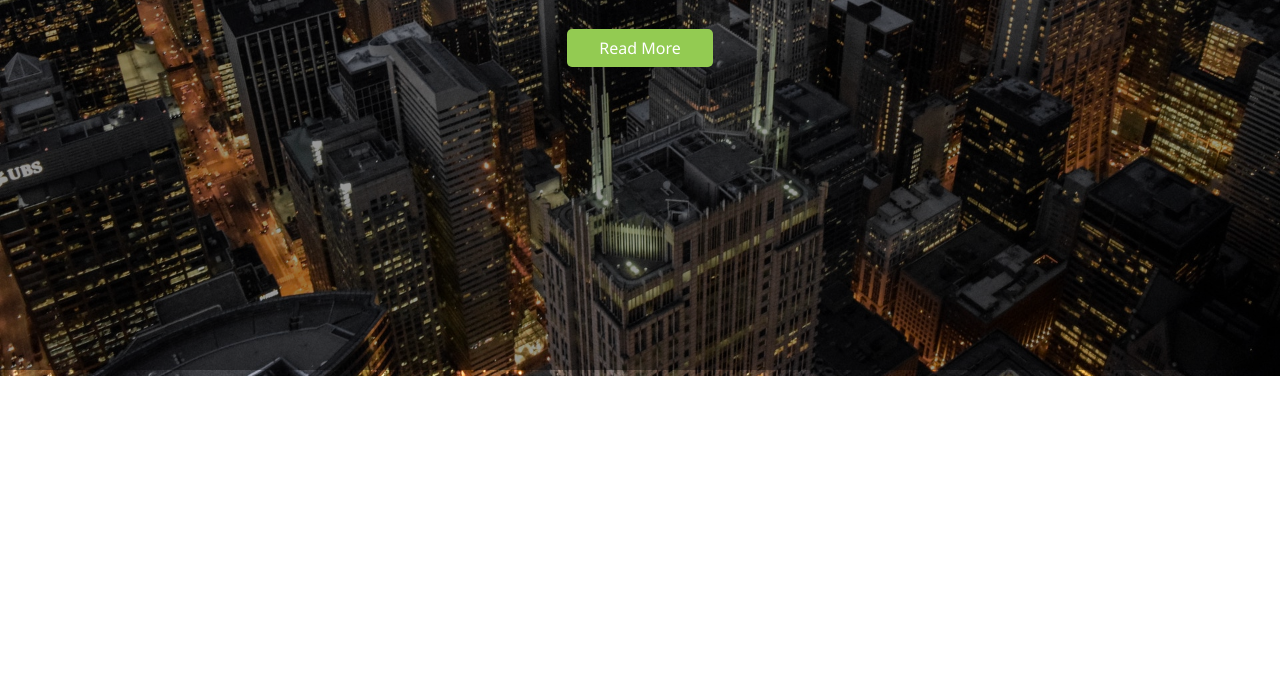
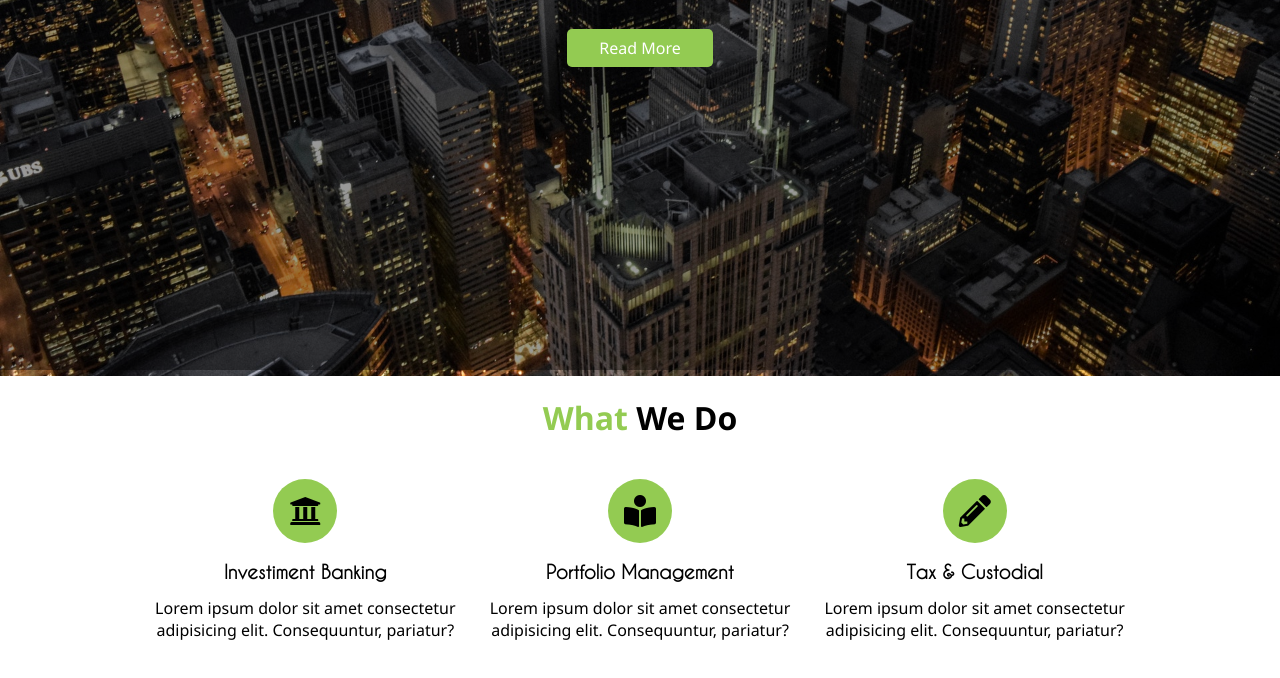
Before and after one commit to adilsonfuta/EdgedLedger, a plain HTML site: page index.html in a window 1280 px wide. Shown: the part 490-1168 px from the top of the page. Before the commit the page ends 866 px from the top, so only its background shows below. Drawn offline with Linux system fonts and the light colour scheme.

Commit message:
finalizando what we do

```diff
--- a/css/estilo.css
+++ b/css/estilo.css
@@ -42,6 +42,16 @@ p{
     line-height: 1.1;
 }
 
+.m-heading{
+    font-size: 2rem;
+    margin-bottom: 0.75rem;
+    line-height: 1.1;
+   }
+
+   .text-center{
+       text-align: center;
+   }
+
 .lead{
    font-size: 1.3rem;
    margin-bottom: 2rem;
@@ -65,6 +75,27 @@ p{
     color: fff;
 }
 
+
+.container{
+    max-width: 1100px;
+    margin: auto ;
+    padding: 0 2rem;
+    overflow: hidden;
+}
+
+
+.py-1{  padding: 1.5rem 0;}
+.py-2{  padding: 2rem 0;}
+.py-3{  padding: 3rem 0;}
+
+.py-1{  padding: 1.5rem 0;}
+.py-1{  padding: 1.5rem 0;}
+.py-1{  padding: 1.5rem 0;}
+
+
+
+
+
 /* navbar css */
 
 #navbar{
@@ -78,9 +109,22 @@ p{
     padding: 1rem;
 }
 
-#navbar h1{
+#navbar h1,
+.letra-padrao
+{
     font-family: var(--letra1);
 }
+
+.letra-padrao
+{
+    font-family: var(--letra1);
+    font-weight: bold;
+}
+
+.logo-a{
+    color: #fff;
+}
+
 #navbar ul{
     display: flex;
     align-items: center;
@@ -118,14 +162,37 @@ p{
     align-items: center;
 
     height: 100%;
-    width: 100%;
+    /*width: 100%;*/
 
     padding: 0 2rem;
     /* overlay */
     position:absolute;
     top: 60px;
     left: 0;
+    right: 0;
+    bottom: 0;
     background-color: rgba(0, 0,0, 0.4);
 
 
 }
+
+
+/*section what we do*/
+
+#what .items{
+    display: flex;
+    padding: 1rem;
+}
+
+#what .items .item {
+flex: 1;
+text-align: center;
+padding: 1rem;
+}
+
+#what .items .item i{
+    background: var(--cor1);
+    border-radius: 50%;
+    padding: 1rem;
+    margin-bottom: 1rem;
+}
--- a/index.html
+++ b/index.html
@@ -19,9 +19,12 @@
 <body id="home">
     <!-- navbar -->
     <nav id="navbar">
-        <h1 class="logo"> <span class="text-primary">
+        <h1 class="logo">
+            <a href="index.html" class="logo-a">
+                <span class="text-primary">
                     <i class="fas fa-book-open"></i> Edge
-            </span>Legder</h1>
+                </span> Legder
+            </a></h1>
 
         <ul>
             <li><a href="#home">Home</a></li>
@@ -53,6 +56,48 @@
     </header>
 
 
+    <!-- WHAT WE DO -->
+
+    <section id="what" class="bg-light py-1">
+        <div class="container">
+
+            <h2 class="m-heading text-center">
+                <span class="text-primary">What</span>
+                We Do
+            </h2>
+
+            <div class="items">
+                <div class="item">
+                    <i class="fas fa-university fa-2x"></i>
+                    <div>
+                        <h3 class="letra-padrao">Investiment Banking</h3>
+                        <p>Lorem ipsum dolor sit amet consectetur
+                            adipisicing elit. Consequuntur, pariatur?</p>
+                    </div>
+                </div>
+
+                <div class="item">
+                    <i class="fas fa-book-reader fa-2x"></i>
+                    <div>
+                        <h3 class="letra-padrao">Portfolio Management</h3>
+                        <p>Lorem ipsum dolor sit amet consectetur
+                            adipisicing elit. Consequuntur, pariatur?</p>
+                    </div>
+                </div>
+
+                <div class="item">
+                    <i class="fas fa-pencil-alt fa-2x"></i>
+                    <div>
+                        <h3 class="letra-padrao">Tax & Custodial </h3>
+                        <p>Lorem ipsum dolor sit amet consectetur
+                            adipisicing elit. Consequuntur, pariatur?</p>
+                    </div>
+                </div>
+            </div>
+        </div>
+    </section>
+
+
 
 
 
```
Lines whose indentation alone changed are shown as unchanged.
